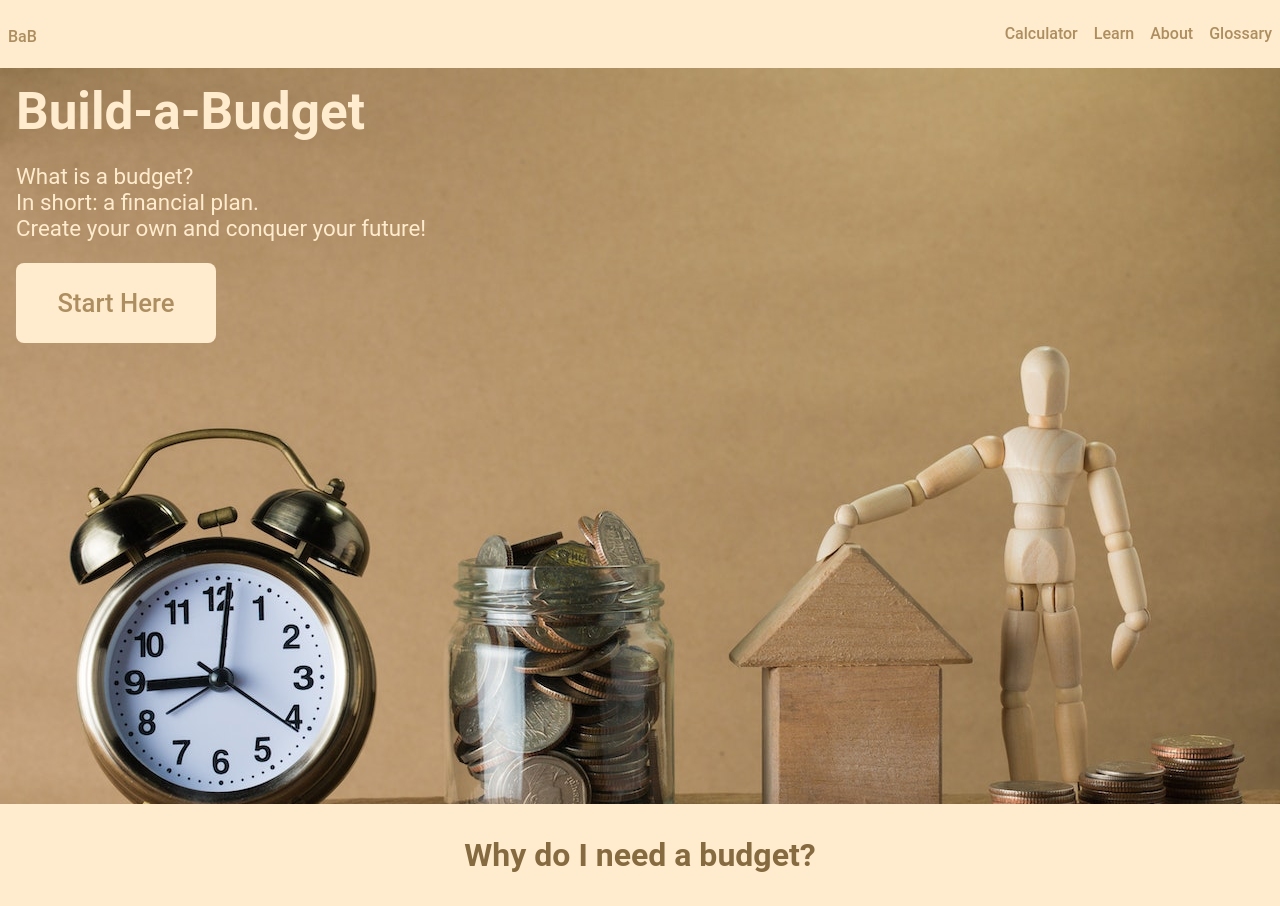
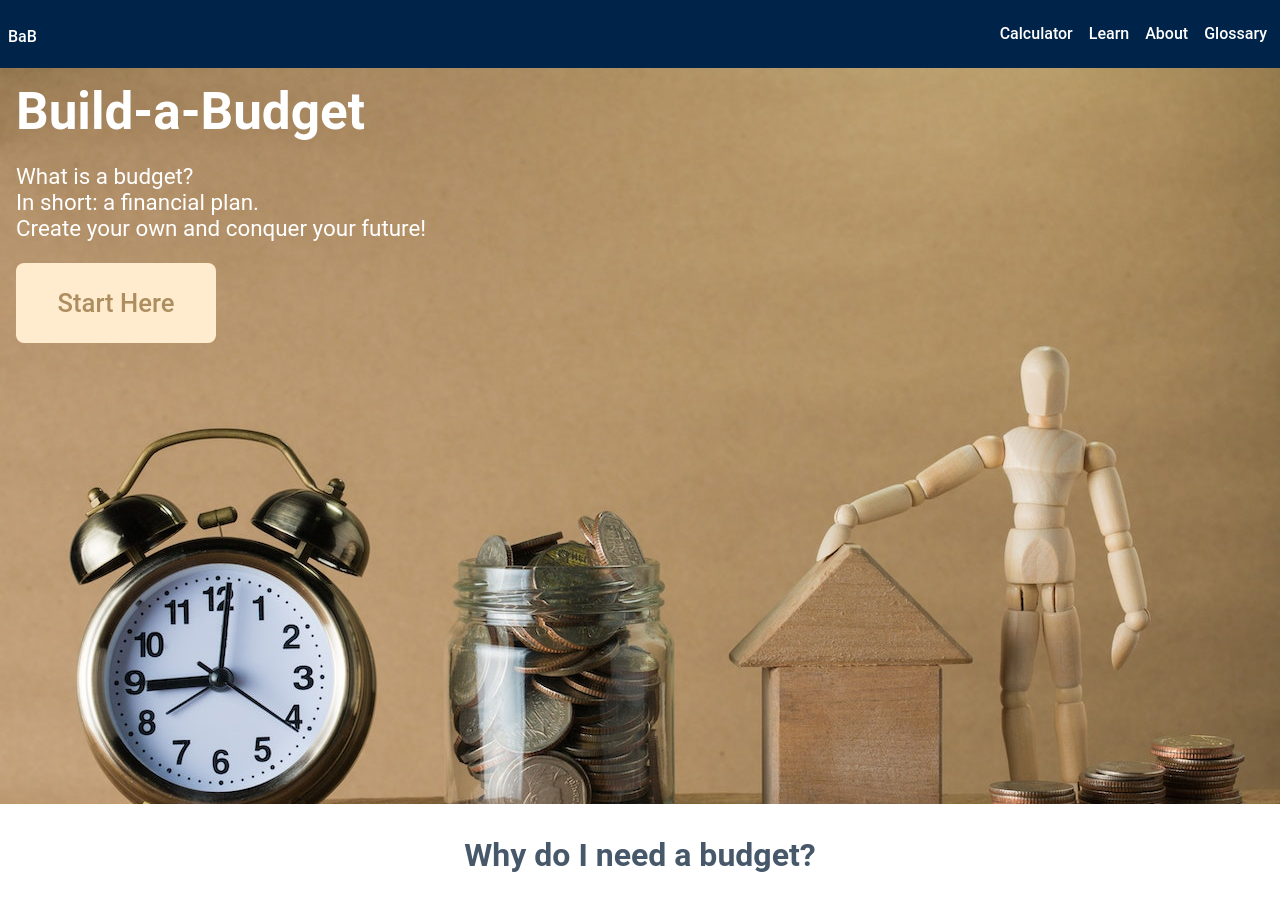
Before and after one commit to doanaminh/build-a-budget, a React (Vite) app in the folder client/: page / in a window 1280 px wide. Shown: the top 906 px of the page. Built offline with nearby package versions, Linux system fonts and the light colour scheme; a web font is replaced by a local one.

Commit message:
changing css colors

```diff
--- a/client/src/App.css
+++ b/client/src/App.css
@@ -18,28 +18,10 @@
   filter: drop-shadow(0 0 2em #61dafbaa);
 } */
 
-@keyframes logo-spin {
-  from {
-    transform: rotate(0deg);
-  }
-  to {
-    transform: rotate(360deg);
-  }
-}
-
-@media (prefers-reduced-motion: no-preference) {
-  a:nth-of-type(2) .logo {
-    animation: logo-spin infinite 20s linear;
-  }
-}
-
 .card {
   padding: 2em;
 }
 
-.read-the-docs {
-  color: #888;
-}
 
 /*
 =======================================================
@@ -144,10 +126,12 @@ PAGES
 || HOME ===============================================
 */
 .Home {
-  color:blanchedalmond;
   display: flex;
   flex-direction: column;
   justify-content: space-between;
+}
+.Home h3, .Home h4 {
+  color: #47586A;
 }
 
 /*
@@ -158,12 +142,15 @@ main {
   background-size: cover;
   padding: 1rem 0 0 1rem;
   height: 90vh;
+
 }
 main h1 {
   margin: 0;
+  color: white;
 }
 main p {
   font-size: 1.4rem;
+  color: white;
 }
 
 /*
@@ -171,14 +158,15 @@ main p {
 */
 .homePanel {
   text-align: center;
-  background-color: blanchedalmond;
-  color: #866b41;
+  background-color: white;
+  color: #9A9A9A;
   display: flex;
   flex-direction: column;
   justify-content: space-around;
 }
 .homePanel h3 {
   font-size: 2rem;
+  color: #47586A;
 }
 
 /*
--- a/client/src/components/Navbar.css
+++ b/client/src/components/Navbar.css
@@ -2,21 +2,28 @@
     position: relative;
     z-index: 1;
     width: 100%;
-    background-color: blanchedalmond;
+    background-color: #002349;
     display: flex;
     justify-content: space-between;
     align-items: center;
   }
-  .Navbar h2 a {
+.Navbar h2 a {
     padding: 0 0.5rem;
-    color: #ad8e60;
+    color: white;
   }
-  .Navbar ul {
+.Navbar ul {
     display: flex;
     justify-content: space-around;
     list-style: none;
+    margin-right: 5px;
   }
-  .Navbar li a {
+.Navbar li a {
     padding: 0 0.5rem;
-    color: #ad8e60;
+    color: white;
+    /* border: solid 1px red; */
   }
+.Navbar li a:hover {
+  padding-bottom: 5px;
+  transition: border-bottom ease-in-out .1s;
+  border-bottom: solid 3px #957C3D;
+}
```
